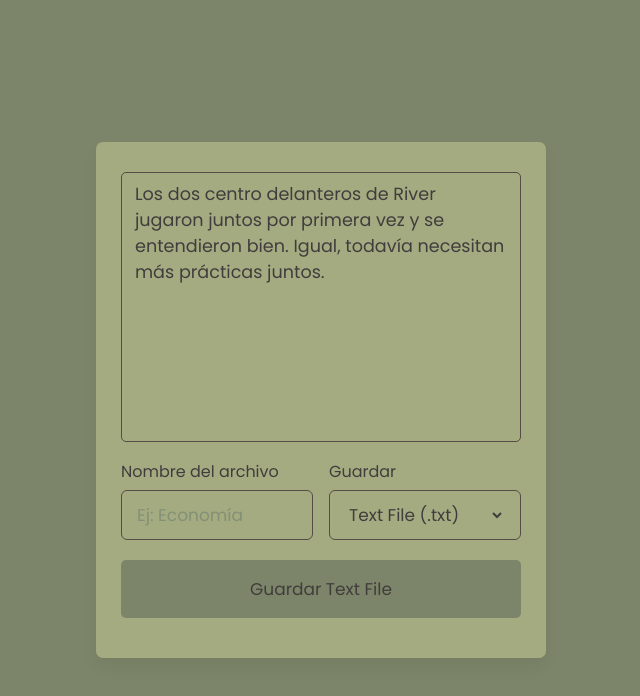
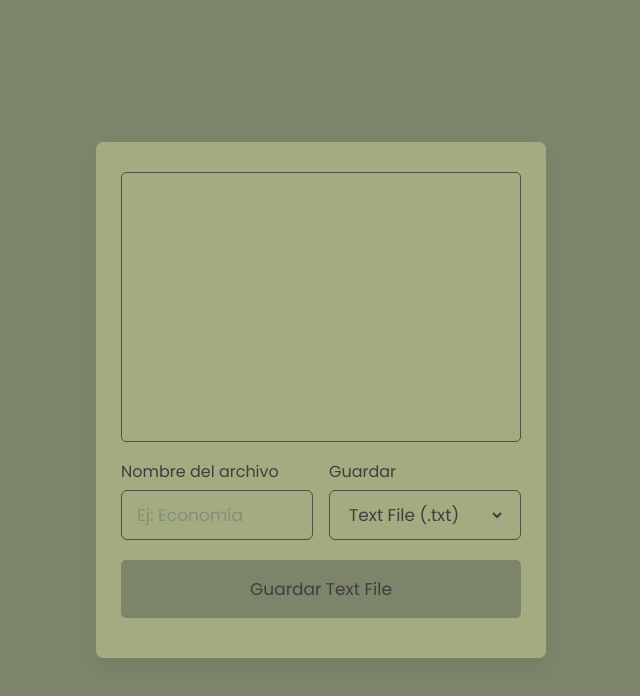
Before and after one commit to angelcarballeira/save-text, a plain HTML site: page index.html in a window 1280 px wide. Shown: the whole page, without its empty margins (319-959 px from the left). Drawn offline with Linux system fonts and the light colour scheme.

Commit message:
take out example text

```diff
--- a/index.html
+++ b/index.html
@@ -13,7 +13,6 @@
   <body>
     <div class="wrapper">
       <textarea>
-Los dos centro delanteros de River jugaron juntos por primera vez y se entendieron bien. Igual, todavía necesitan más prácticas juntos.
       </textarea>
       <div class="file-options">
         <div class="option file-name">
```
